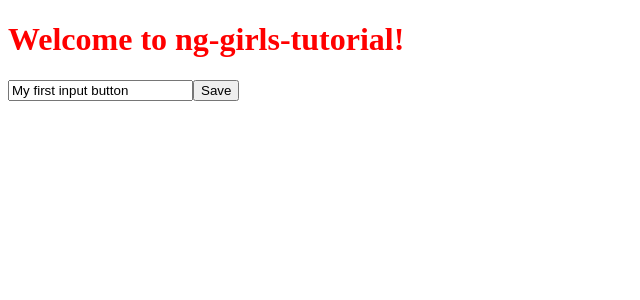
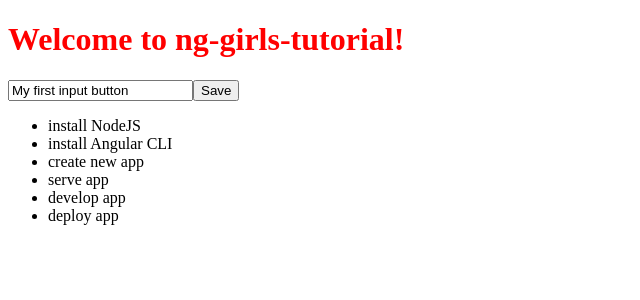
Before and after one commit to kiczelkoo/ng_girls_krk, an Angular app in the folder ng-girls-tutorial/: page / in a window 1280 px wide. Shown: the top 300 px of the page, without its empty margins (0-640 px from the left). Built offline with nearby package versions, Linux system fonts and the light colour scheme.

Commit message:
09-displaying-list-of--items-ngfor

```diff
--- a/ng-girls-tutorial/src/app/app.component.ts
+++ b/ng-girls-tutorial/src/app/app.component.ts
@@ -6,9 +6,23 @@
             Welcome to {{ title }}!
             </h1>
 
-            <app-input-button-unit></app-input-button-unit>`,
+            <app-input-button-unit></app-input-button-unit>
+            <ul>
+              <li *ngFor="let todoItem of todoList">
+              {{ todoItem.title }}
+              </li>
+            </ul>`,
+
   styleUrls: ['./app.component.scss']
 })
 export class AppComponent {
   title = 'ng-girls-tutorial';
+  todoList = [
+    {title: 'install NodeJS'},
+    {title: 'install Angular CLI'},
+    {title: 'create new app'},
+    {title: 'serve app'},
+    {title: 'develop app'},
+    {title: 'deploy app'},
+  ];
 }
```
